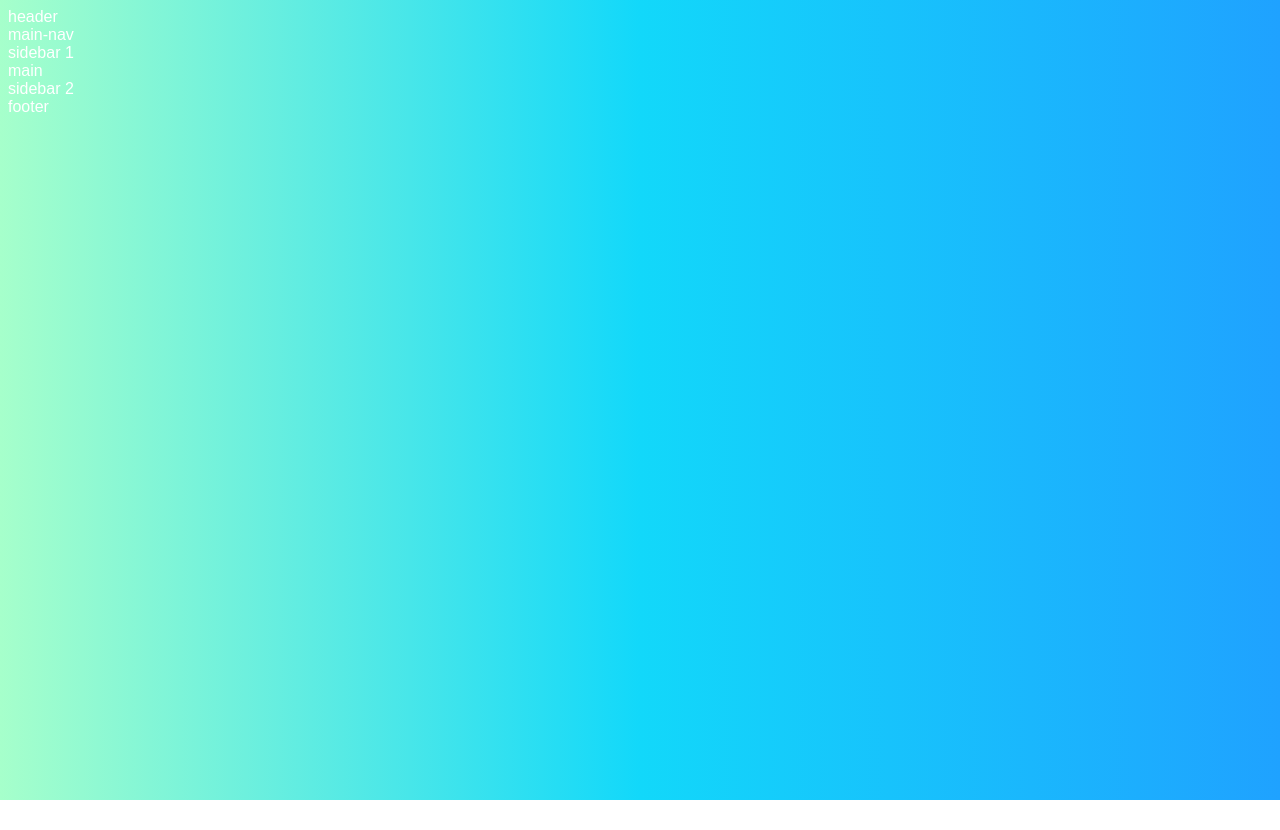
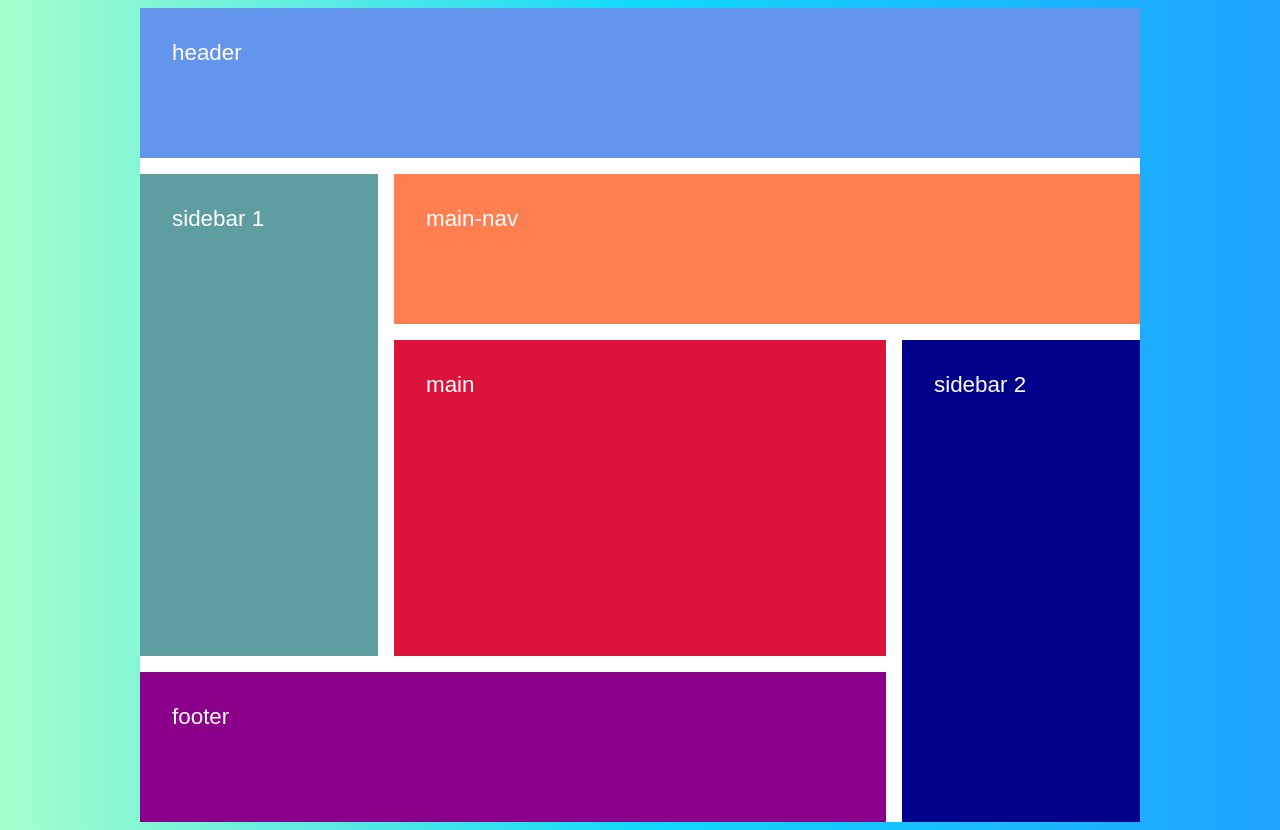
Before and after one commit to bhoomikahm18/11_Introduction_and_Basics_of_CSS_Grid, a plain HTML site: page 08-layout/index.html in a window 1280 px wide. Before the commit the page ends 800 px from the top, so only its background shows below. Drawn offline with Linux system fonts and the light colour scheme.

Commit message:
Building an experimental layout with css grid

```diff
--- a/08-layout/css/style.css
+++ b/08-layout/css/style.css
@@ -1,13 +1,81 @@
-html{
+html {
     box-sizing: border-box;
 }
-*, *:before, *:after{
+
+*,
+*:before,
+*:after {
     box-sizing: inherit;
 }
-body{
+
+body {
     background: #1FA2FF;
     background: -webkit-linear-gradient(to right, #A6FFCB, #12D8FA, #1FA2FF);
     background: linear-gradient(to right, #A6FFCB, #12D8FA, #1FA2FF);
     color: white;
     font-family: Arial, Helvetica, sans-serif;
 }
+
+.container {
+    max-width: 1000px;
+    margin: 0 auto;
+    background-color: white;
+    display: grid;
+    grid-template-areas:
+        "header"
+        "nav"
+        "content"
+        "left"
+        "right"
+        "footer";
+}
+
+.container>* {
+    padding: 2rem;
+    font-size: 1.4rem;
+}
+
+.header {
+    grid-area: header;
+    background-color: cornflowerblue;
+}
+
+.main-nav {
+    grid-area: nav;
+    background-color: coral;
+}
+
+.left-content {
+    background-color: cadetblue;
+    grid-area: left;
+}
+
+.main-content {
+    background-color: crimson;
+    grid-area: content;
+}
+
+.right-content {
+    background-color: darkblue;
+    grid-area: right;
+}
+
+.footer {
+    background-color: darkmagenta;
+    grid-area: footer;
+}
+
+@media (min-width:768px) {
+    .container {
+        grid-template-areas:
+            "header header header header"
+            "left nav nav nav"
+            "left content content right"
+            "left content content right"
+            "footer footer footer right";
+        grid-template-columns: repeat(4, 1fr);
+        grid-template-rows: repeat(5, 150px);
+        grid-gap: 1rem;
+    }
+
+}
```
